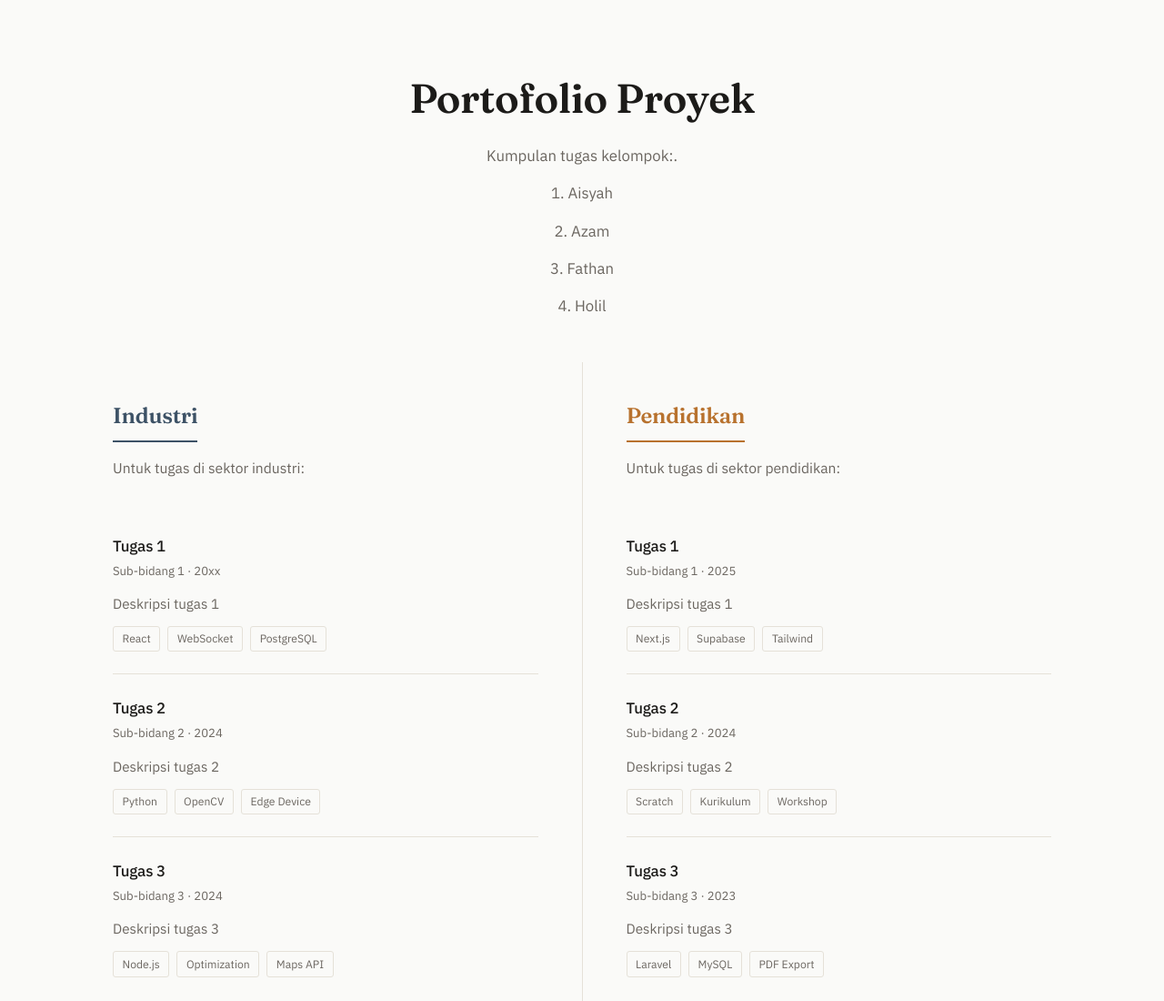
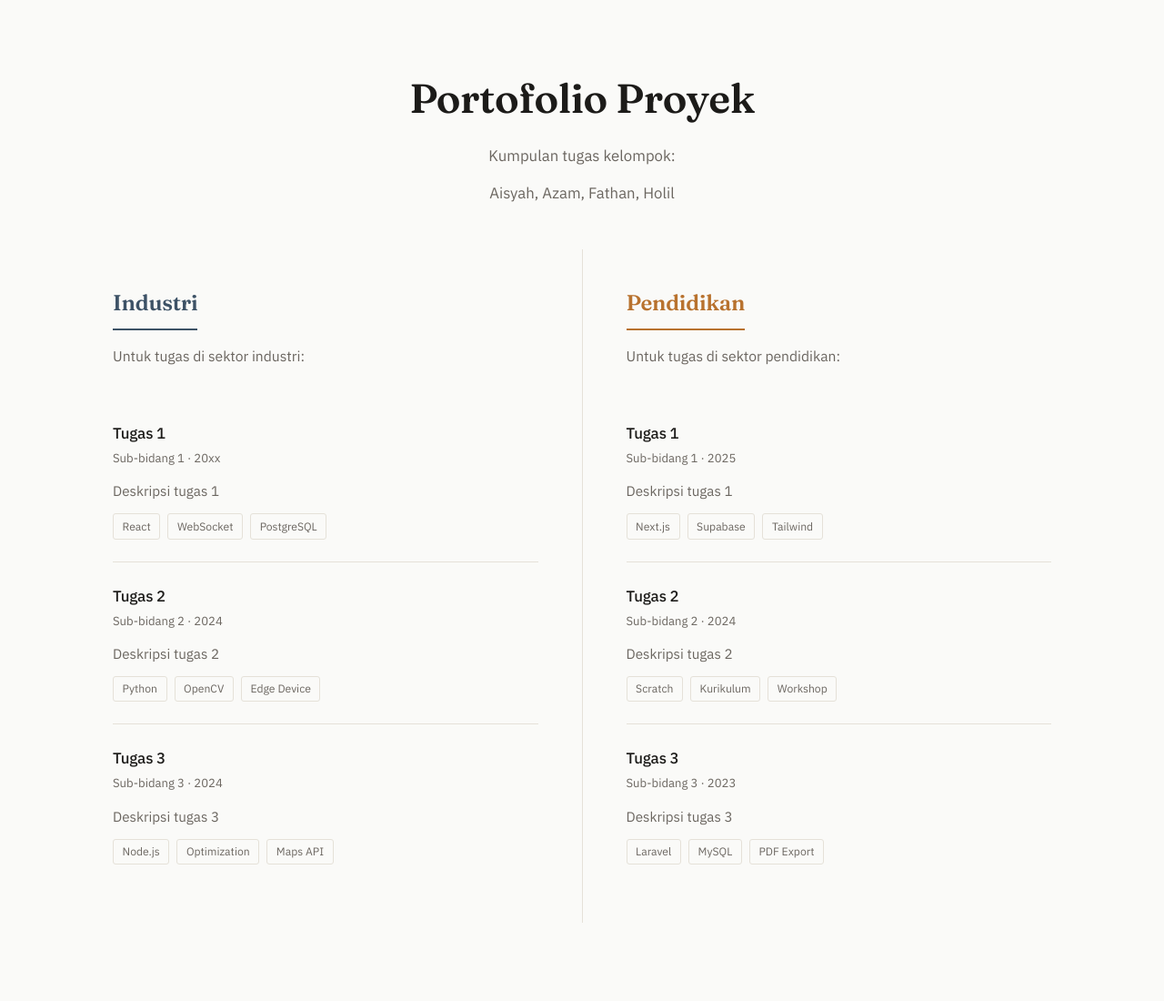
Before and after one commit to fathan2804-netizen/matkul-UI-UX, a plain HTML site: page index.html in a window 1280 px wide. Shown: the top 1100 px of the page at 91% size. Drawn offline with Linux system fonts and the light colour scheme.

Commit message:
Commit 3

```diff
--- a/index.html
+++ b/index.html
@@ -173,11 +173,8 @@
 
 <header>
   <h1>Portofolio Proyek</h1>
-  <p>Kumpulan tugas kelompok:.</p>
-  <p>1. Aisyah</p>
-  <p>2. Azam</p>
-  <p>3. Fathan</p>
-  <p>4. Holil</p>
+  <p>Kumpulan tugas kelompok:</p>
+  <p>Aisyah, Azam, Fathan, Holil</p>
 </header>
 
 <main id="konten" class="grid">
```
